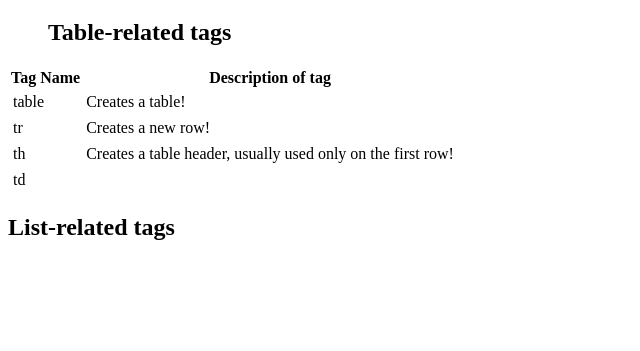
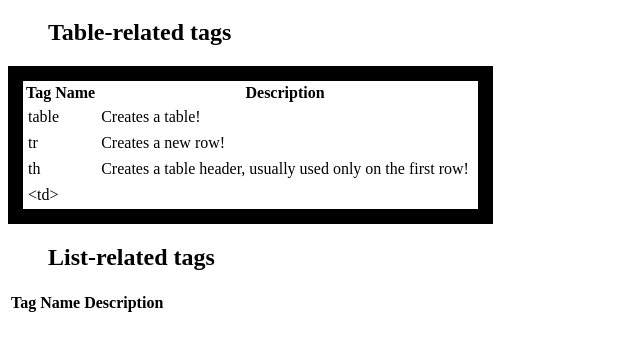
Before and after one commit to Broclly/SchoolWebsite, a plain HTML site: page summary.html in a window 1280 px wide. Shown: the part 61-412 px from the top of the page, without its empty margins (0-640 px from the left). Drawn offline with Linux system fonts and the light colour scheme.

Commit message:
i'm going to commit myself

```diff
--- a/summary.html
+++ b/summary.html
@@ -16,13 +16,13 @@
                     Table-related tags
                 </h2>
             </blockquote>
-                <table style="border: 15px black;">
+                <table style="border: 15px solid black;">
                     <tr>
                         <th>
                             Tag Name
                         </th>
                         <th>
-                            Description of tag
+                            Description
                         </th>
                         <th>
 
@@ -54,11 +54,29 @@
                     </tr>
                     <tr>
                         <td style="padding: 3px;">
-                            td
+                            &lt;td&gt;
                         </td>
                     </tr>
                 </table>
+            <blockquote>
                 <h2>
                     List-related tags
                 </h2>
+            </blockquote>
+                <table>
+                    <tr>
+                        <th>
+                            Tag Name
+                        </th>
+                        <th>
+                            Description
+                        </th>
+                        <th>
+
+                        </th>
+                    </tr>
+                    <tr>
+
+                    </tr>
+                </table>
         </body>
```
Also changed, not shown: index.html (line endings or trailing spaces).
